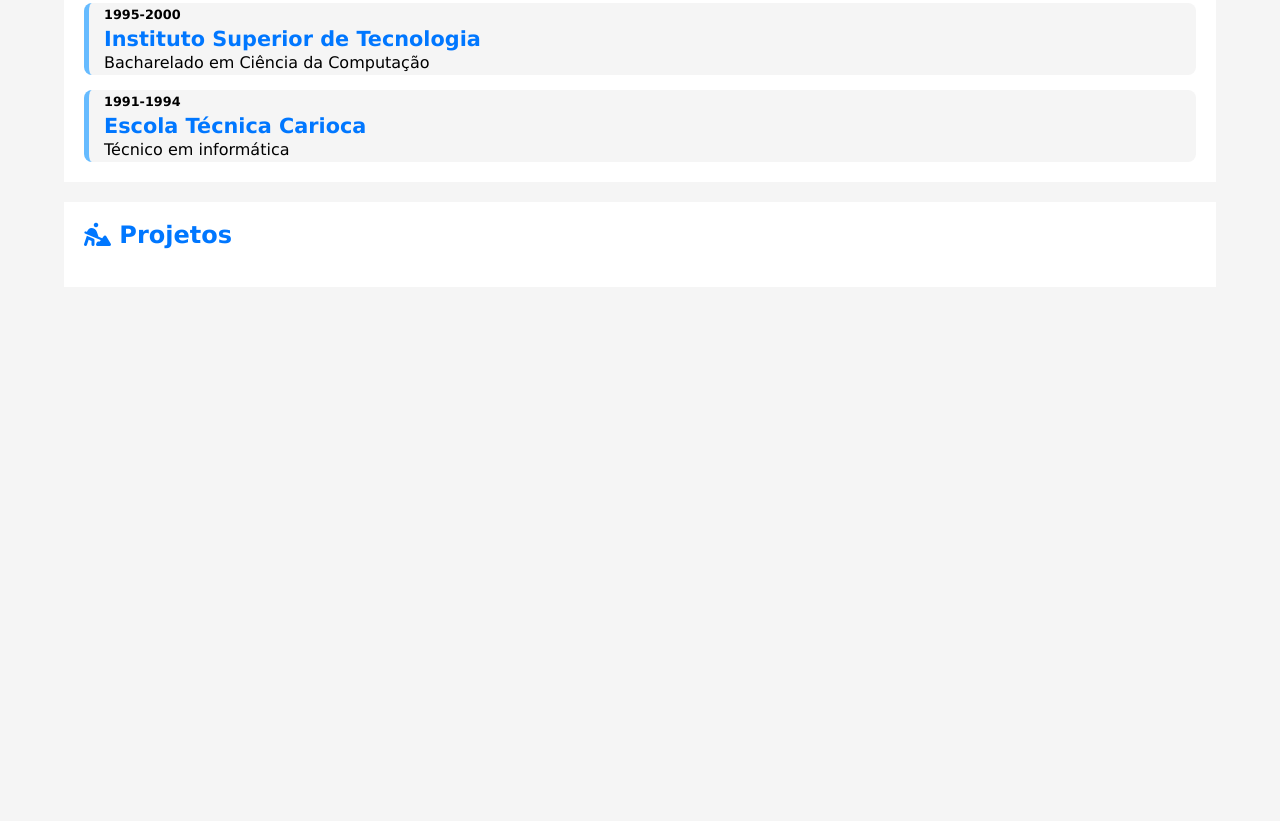
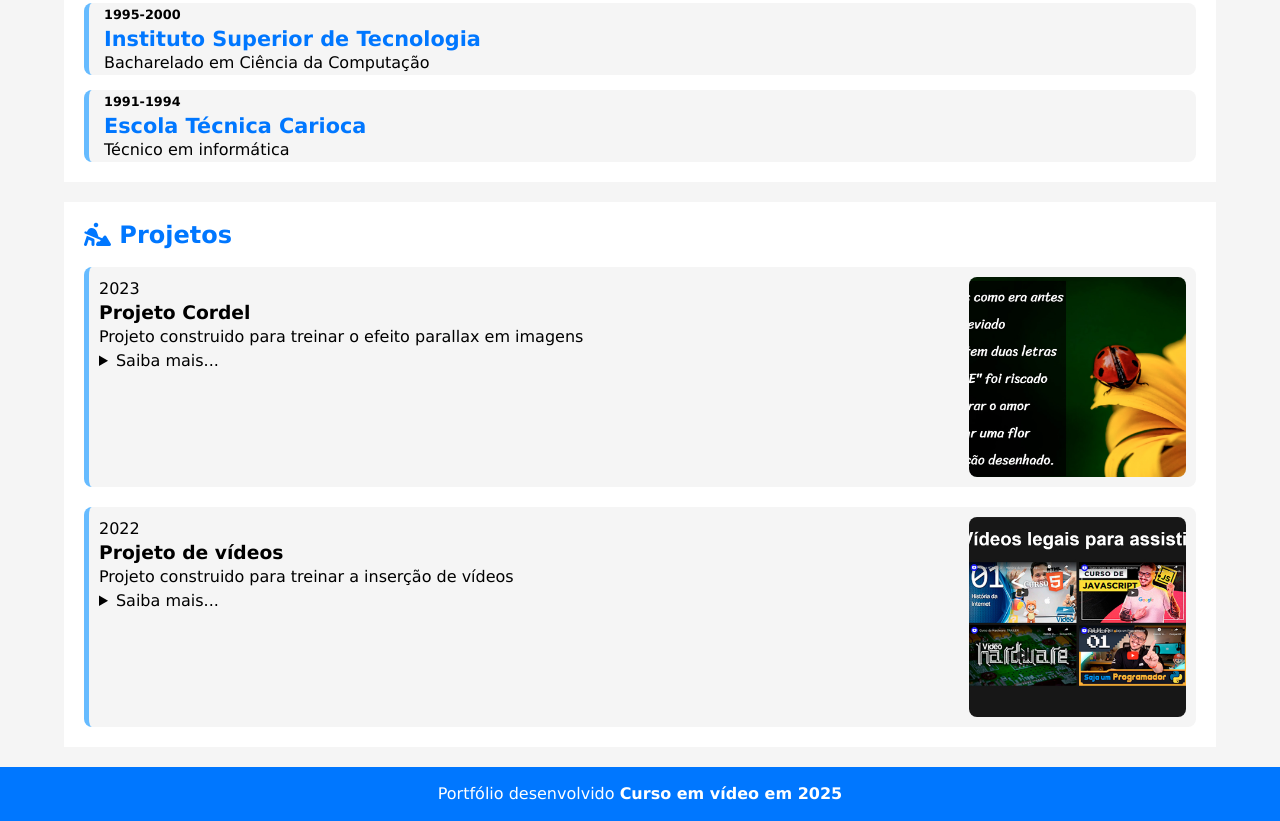
Before and after one commit to RogerToyoyoshi/Projeto-Portfolio-Curso-em-Video, a plain HTML site: page index.html in a window 1280 px wide. Shown: the part 1653-2474 px from the top of the page. Before the commit the page ends 1960 px from the top, so only its background shows below. Drawn offline with Linux system fonts and the light colour scheme.

```diff
--- a/estilos/style.css
+++ b/estilos/style.css
@@ -37,6 +37,9 @@
   display: flex;
   justify-content: flex-end;
   align-content: center;
+  position: sticky;
+  top: 0px;
+  z-index: 1;
 }
 
 nav#menu ul {
@@ -183,8 +186,8 @@
 #formacao-container .curso:hover {
   border-left-width: 15px;
   border-color: var(--destaque);
+  cursor: pointer;
   transition: border-width 0.3s, border-color 0.3s;
-  cursor: pointer;
 }
 
 #formacao-container .periodo {
@@ -198,9 +201,72 @@
   font-size: 1.3em;
 }
 
+#projeto-container {
+  display: flex;
+  flex-flow: column-reverse;
+  gap: 20px;
+}
+
+#projeto-container .projeto {
+  display: flex;
+  flex-flow: column;
+  gap: 15px;
+  background-color: var(--fundo-principal);
+  padding: 10px;
+  border-radius: 8px;
+  border-left: 5px solid var(--destaque-inverso);
+}
+
+#projeto-container .projeto:hover {
+  border-color: var(--destaque);
+  border-left-width: 15px;
+  cursor: pointer;
+  transition: border-width 0.3s, border-color 0.3s;
+}
+
+#projeto-container .foto {
+  width: 100%;
+  aspect-ratio: 16/9;
+  object-fit: cover;
+  overflow: hidden;
+  border-radius: 8px;
+}
+
+footer {
+  background-color: var(--destaque);
+  color: var(--texto-inverso);
+  text-align: center;
+  padding: 15px;
+}
+
+footer a {
+  color: var(--texto-inverso);
+  text-decoration: none;
+  font-weight: bold;
+}
+
+footer a:hover {
+  color: var(--destaque-inverso);
+}
+
 @media screen and (min-width: 768px) {
   #skill-container {
     grid-template-columns: auto auto;
   }
 
+  #projeto-container .projeto{
+    flex-direction: row-reverse;
+    justify-content: space-between;
+  }
+
+  #projeto-container .projeto-info {
+    max-width: 80%;
+  }
+
+  #projeto-container .foto {
+    aspect-ratio: 1/1;
+    max-width: 20%;
+    max-height: 200px
+  }
+
 }
--- a/index.html
+++ b/index.html
@@ -12,11 +12,11 @@
     <header>
         <nav id="menu">
             <ul>
-                <li><a href="#"><i class="fa-solid fa-house"></i></a></li>
-                <li><a href="#"><i class="fa-solid fa-brain"></i></a></li>
-                <li><a href="#"><i class="fa-solid fa-graduation-cap"></i></a></li>
-                <li><a href="#"><i class="fa-solid fa-person-digging"></i></a></li>
-                <li><a href="#"><i class="fa-solid fa-moon"></i></a></li>
+                <li><a href="#video" class="link"><i class="fa-solid fa-house"></i></a></li>
+                <li><a href="#skills" class="link"><i class="fa-solid fa-brain"></i></a></li>
+                <li><a href="#formacao" class="link"><i class="fa-solid fa-graduation-cap"></i></a></li>
+                <li><a href="#projetos" class="link"><i class="fa-solid fa-person-digging"></i></a></li>
+                <li><a href="#" id="botao-tema"><i class="fa-solid fa-moon"></i></a></li>
             </ul>
         </nav>
     </header>
@@ -213,12 +213,41 @@
 
             <article id="projetos">
                 <h2><i class="fa-solid fa-person-digging"></i> Projetos</h2>
+                <div id="projeto-container">
+                    <div class="projeto">
+                        <img src="imagens/projeto-01-videos.jpg" alt="Projeto 1" class="foto">
+                        <div class="projeto-info">
+                            <p class="periodo">2022</p>
+                            <h3 class="titulo">Projeto de vídeos</h3>
+                            <p>Projeto construido para treinar a inserção de vídeos</p>
+                            <details class="descricao">
+                                <summary>Saiba mais...</summary>
+                                <p>Lorem, ipsum dolor sit amet consectetur adipisicing elit. Ullam deleniti corporis odio quis iusto tempora a laborum quam, labore quisquam eum cupiditate repellat suscipit asperiores minima! Id pariatur vero ea.</p>
+                            </details>
+                        </div>
+                    </div>
+
+                    <div class="projeto">
+                        <img src="imagens/projeto-02-cordel.jpg" alt="Projeto 2" class="foto">
+                        <div class="projeto-info">
+                            <p class="periodo">2023</p>
+                            <h3 class="titulo">Projeto Cordel</h3>
+                            <p>Projeto construido para treinar o efeito parallax em imagens</p>
+                            <details class="descricao">
+                                <summary>Saiba mais...</summary>
+                                <p>Lorem, ipsum dolor sit amet consectetur adipisicing elit. Ullam deleniti corporis odio quis iusto tempora a laborum quam, labore quisquam eum cupiditate repellat suscipit asperiores minima! Id pariatur vero ea.</p>
+                            </details>
+                        </div>
+                    </div>
+
+
+                </div>
             </article> <!-- Fim projetos -->
         </section>
     </main>
 
     <footer>
-
+        Portfólio desenvolvido <a href="#" target="_blank">Curso em vídeo em 2025</a>
     </footer>
 
     <script src="scripts/script.js"></script>
```
